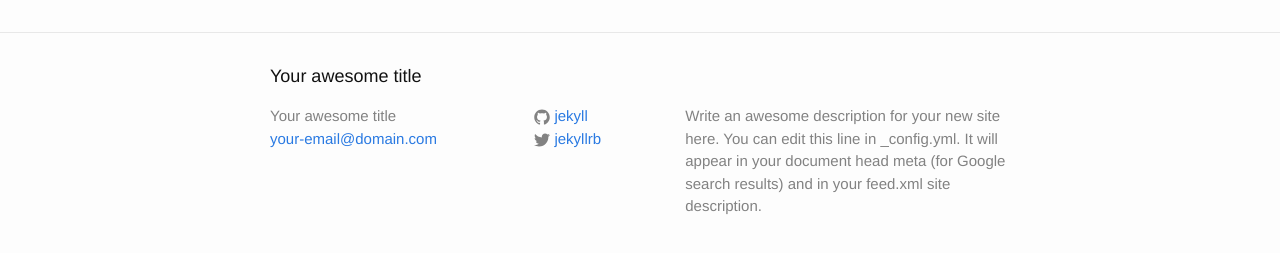
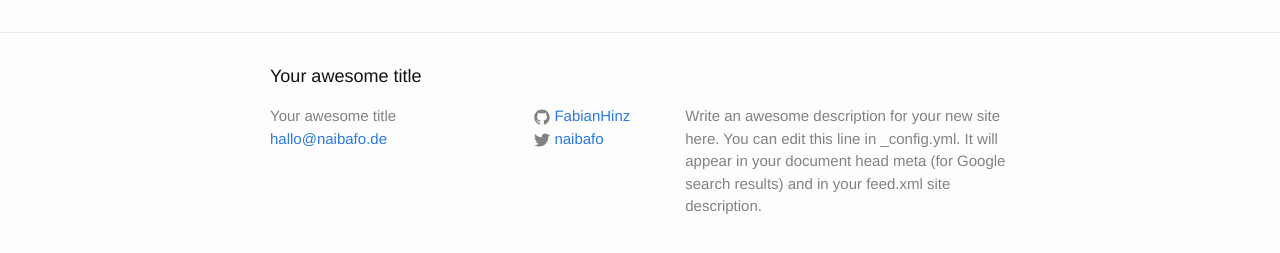
Before and after one commit to FabianHinz/naibafo.de, a Jekyll site: the page built from index.html, in a window 1280 px wide. Shown: the part 264-517 px from the top of the page. Built offline with Jekyll 4.4.1, drawn with Linux system fonts in a browser that asks for light colours.

Commit message:
Config setting

```diff
--- a/_config.yml
+++ b/_config.yml
@@ -7,15 +7,15 @@
 
 # Site settings
 title: Your awesome title
-email: your-email@domain.com
+email: hallo@naibafo.de
 description: > # this means to ignore newlines until "baseurl:"
   Write an awesome description for your new site here. You can edit this
   line in _config.yml. It will appear in your document head meta (for
   Google search results) and in your feed.xml site description.
 baseurl: "" # the subpath of your site, e.g. /blog
-url: "http://yourdomain.com" # the base hostname & protocol for your site
-twitter_username: jekyllrb
-github_username:  jekyll
+url: "https://naibafo.de" # the base hostname & protocol for your site
+twitter_username: naibafo
+github_username:  FabianHinz
 
 # Build settings
 markdown: kramdown
```
